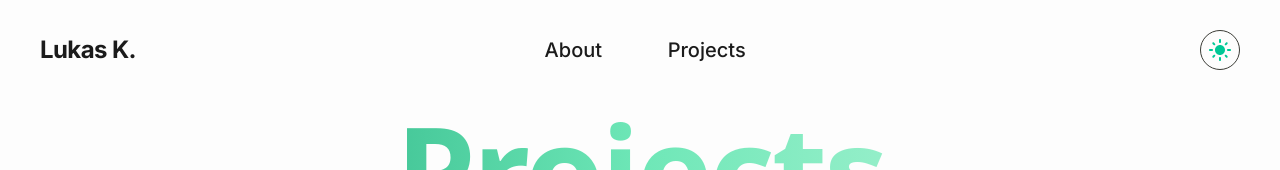
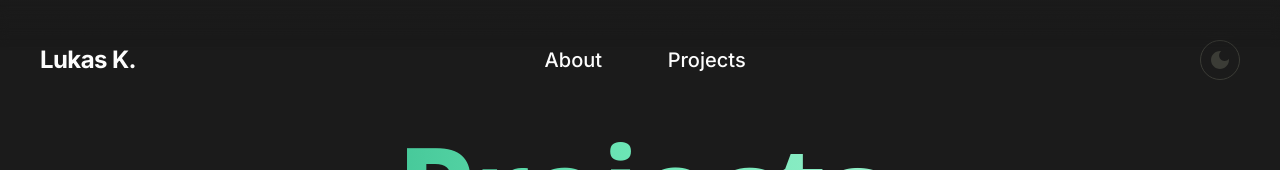
Before and after one commit to LukasKlockenhoff/Website, a Next.js app: page /projects in a window 1280 px wide. Shown: the top 170 px of the page. Built offline with nearby package versions, Linux system fonts and the light colour scheme; no server answers; the database is empty.

Commit message:
feat: top blur

```diff
--- a/src/app/globals.css
+++ b/src/app/globals.css
@@ -40,3 +40,51 @@ body {
     )
     rgb(var(--background-start-rgb));
 }
+
+.blur {
+  position: fixed;
+  -webkit-user-select: none;
+  -moz-user-select: none;
+  user-select: none;
+  pointer-events: none;
+  width: 100%;
+  margin-left: 0;
+  height: 60px;
+  margin-top: -10px;
+  z-index: 1;
+  -webkit-backdrop-filter: blur(5px);
+  backdrop-filter: blur(5px);
+  opacity: .90;
+  mask-image: linear-gradient(to bottom,#FDFDFD,transparent);
+}
+
+.blur:after {
+  content: "";
+  position: fixed;
+  inset: 0;
+  background: linear-gradient(to bottom,#FDFDFD,transparent);
+}
+
+.dark-blur {
+  position: fixed;
+  -webkit-user-select: none;
+  -moz-user-select: none;
+  user-select: none;
+  pointer-events: none;
+  width: 100%;
+  margin-left: 0;
+  height: 60px;
+  margin-top: -10px;
+  z-index: 1;
+  -webkit-backdrop-filter: blur(5px);
+  backdrop-filter: blur(5px);
+  opacity: .95;
+  mask-image: linear-gradient(to bottom,#1B1B1B 25%,transparent);
+}
+
+.dark-blur:after {
+  content: "";
+  position: fixed;
+  inset: 0;
+  background: linear-gradient(to bottom,#1B1B1B,transparent);
+}
--- a/src/app/layout.tsx
+++ b/src/app/layout.tsx
@@ -39,7 +39,7 @@ export default function RootLayout({
       <body className={"h-full w-full bg-white dark:bg-background"}>
         <ThemeProvider
           attribute="class"
-          defaultTheme="system"
+          defaultTheme="dark"
           enableSystem
           disableTransitionOnChange
         >
--- a/src/components/header/header.tsx
+++ b/src/components/header/header.tsx
@@ -57,7 +57,9 @@ function MobileHeader() {
 export default function Header() {
   return (
     <div className={"w-full dark:bg-background bg-white mx-auto"}>
-      <div className={"flex h-[100px] items-center mx-10"}>
+      <div className={"dark:hidden block blur"}></div>
+      <div className={"hidden dark:block dark-blur"}></div>
+      <div className={"flex py-10 items-center mx-10 justify-evenly"}>
         <div className={"hidden md:flex w-1/3"}>
           <a href={"/"} className={twMerge(textstyles.H4, "font-bold")}>
             Lukas K.
--- a/src/db/schema/projects.ts
+++ b/src/db/schema/projects.ts
@@ -4,6 +4,7 @@ import { InferInsertModel, InferSelectModel } from "drizzle-orm";
 export const projects = pgTable("projects", {
   id: serial("id").primaryKey(),
   title: text("title").notNull(),
+
   slug: text("slug").notNull(),
   date: text("date").notNull(),
   description: text("description").notNull(),
```
